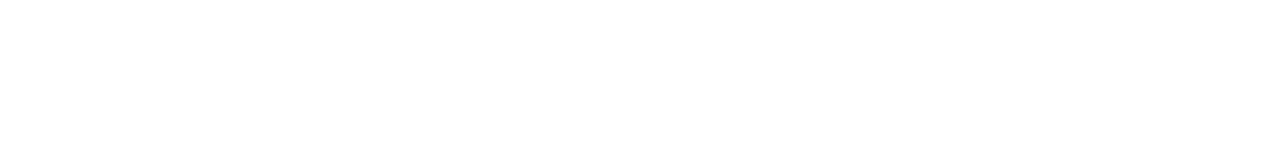
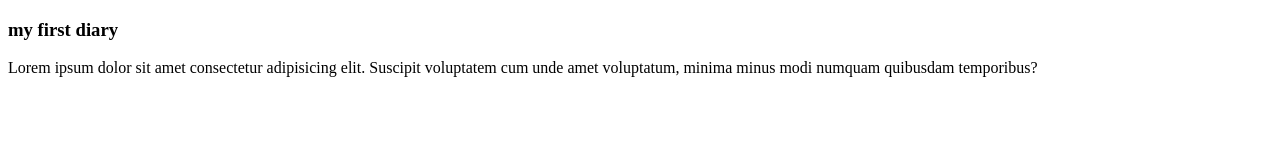
Before and after one commit to Fuad52/my-simple-website, a plain HTML site: page index.html in a window 1280 px wide. Drawn offline with Linux system fonts and the light colour scheme.

Commit message:
first diary

```diff
--- a/index.html
+++ b/index.html
@@ -6,6 +6,9 @@
     <title>my simple website</title>
 </head>
 <body>
-
+    <div>
+        <h3>my first diary</h3>
+        <p>Lorem ipsum dolor sit amet consectetur adipisicing elit. Suscipit voluptatem cum unde amet voluptatum, minima minus modi numquam quibusdam temporibus?</p>
+    </div>
 </body>
 </html>
```
